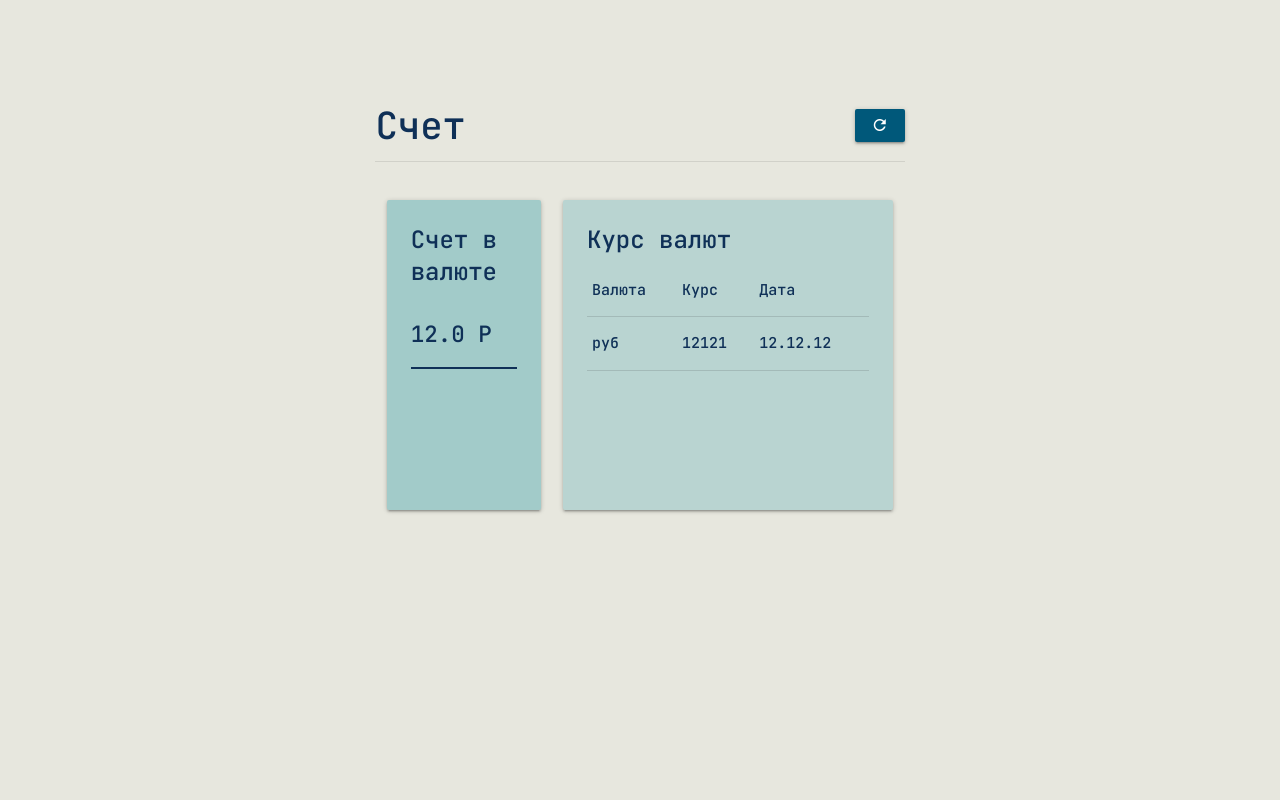
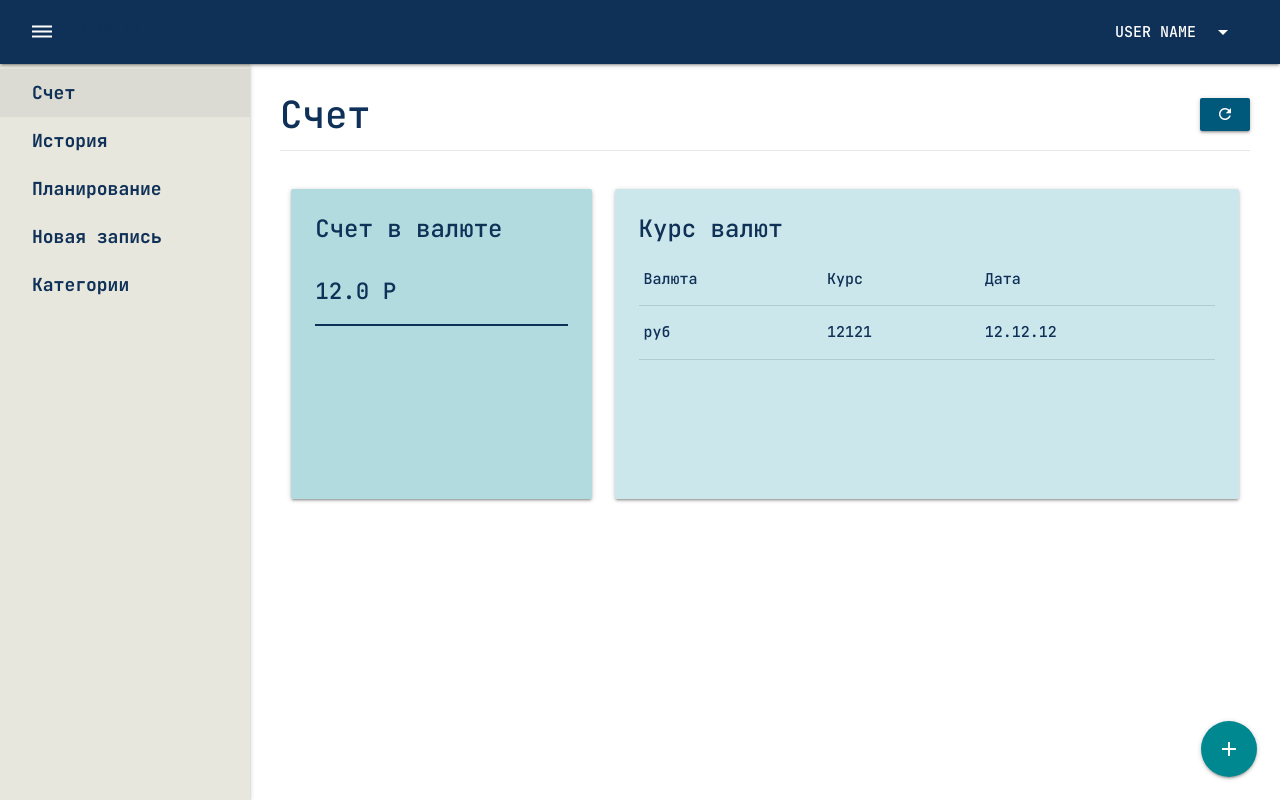
Before and after one commit to shilovets/save-money, a Vue app: page / in a window 1280 px wide. Built offline with nearby package versions, Linux system fonts and the light colour scheme.

Commit message:
splitting of the navbar and sidebar on small components

```diff
--- /dev/null
+++ b/src/components/app/Navbar.vue
@@ -0,0 +1,46 @@
+<template>
+  <nav class="navbar lighten-1">
+    <div class="nav-wrapper">
+      <div class="navbar-left">
+        <a href="#" @click.prevent="$emit('clickSidebar')">
+          <i class="material-icons">dehaze</i>
+        </a>
+        <span class="">12.12.12</span>
+      </div>
+
+      <ul class="right hide-on-small-and-down">
+        <li>
+          <router-link
+            to="profile"
+            class="dropdown-trigger"
+            data-target="dropdown"
+          >
+            USER NAME
+            <i class="material-icons right">arrow_drop_down</i>
+          </router-link>
+
+          <ul id="dropdown" class="dropdown-content">
+            <li>
+              <a href="#" class="">
+                <i class="material-icons">account_circle</i>Профиль
+              </a>
+            </li>
+            <li class="divider" tabindex="-1"></li>
+            <li>
+              <a href="#" class="">
+                <i class="material-icons">assignment_return</i>Выйти
+              </a>
+            </li>
+          </ul>
+        </li>
+      </ul>
+    </div>
+  </nav>
+</template>
+
+<style scoped>
+.navbar {
+  background: #0f3057;
+  color: white;
+}
+</style>
--- /dev/null
+++ b/src/components/app/Sidebar.vue
@@ -0,0 +1,40 @@
+<template>
+  <ul class="sidenav app-sidenav" :class="{ open: value }">
+    <router-link
+      v-for="link in links"
+      :key="link.url"
+      :to="link.url"
+      tag="li"
+      active-class="active"
+      :exact="link.exact"
+    >
+      <a href="#" class="waves-effect waves-deep pointer">{{ link.title }}</a>
+    </router-link>
+  </ul>
+</template>
+
+<script>
+export default {
+  props: ["value"],
+  data: () => ({
+    links: [
+      { title: "Счет", url: "/", exact: true },
+      { title: "История", url: "/history" },
+      { title: "Планирование", url: "/planning" },
+      { title: "Новая запись", url: "/record" },
+      { title: "Категории", url: "/categories" }
+    ]
+  })
+};
+</script>
+
+<style scoped>
+.sidenav {
+  background: #e7e7de;
+}
+.sidenav a {
+  color: #0f3057;
+  font-size: 18px;
+  font-weight: 700;
+}
+</style>
--- a/src/layouts/MainLayout.vue
+++ b/src/layouts/MainLayout.vue
@@ -1,72 +1,9 @@
 <template>
   <div class="app-main-layout">
-    <nav class="navbar lighten-1">
-      <div class="nav-wrapper">
-        <div class="navbar-left">
-          <a href="#">
-            <i class="material-icons">dehaze</i>
-          </a>
-          <span class="">12.12.12</span>
-        </div>
+    <Navbar @clickSidebar="isOpen = !isOpen" />
+    <Sidebar v-model="isOpen" />
 
-        <ul class="right hide-on-small-and-down">
-          <li>
-            <router-link
-              to="profile"
-              class="dropdown-trigger"
-              data-target="dropdown"
-            >
-              USER NAME
-              <i class="material-icons right">arrow_drop_down</i>
-            </router-link>
-
-            <ul id="dropdown" class="dropdown-content">
-              <li>
-                <a href="#" class="">
-                  <i class="material-icons">account_circle</i>Профиль
-                </a>
-              </li>
-              <li class="divider" tabindex="-1"></li>
-              <li>
-                <a href="#" class="">
-                  <i class="material-icons">assignment_return</i>Выйти
-                </a>
-              </li>
-            </ul>
-          </li>
-        </ul>
-      </div>
-    </nav>
-
-    <ul class="sidenav app-sidenav open">
-      <li>
-        <router-link to="/home" class="waves-effect waves-deep pointer"
-          >Счет</router-link
-        >
-      </li>
-      <li>
-        <router-link to="/history" class="waves-effect waves-deep pointer"
-          >История</router-link
-        >
-      </li>
-      <li>
-        <router-link to="/planning" class="waves-effect waves-deep pointer"
-          >Планирование</router-link
-        >
-      </li>
-      <li>
-        <router-link to="/record" class="waves-effect waves-deep pointer"
-          >Новая запись</router-link
-        >
-      </li>
-      <li>
-        <router-link to="/categories" class="waves-effect waves-deep pointer"
-          >Категории</router-link
-        >
-      </li>
-    </ul>
-
-    <main class="app-content">
+    <main class="app-content" :class="{ full: !isOpen }">
       <div class="app-page">
         <router-view />
       </div>
@@ -80,19 +17,23 @@
   </div>
 </template>
 
+<script>
+import Navbar from "@/components/app/Navbar";
+import Sidebar from "@/components/app/Sidebar";
+
+export default {
+  name: "main-layout",
+  data: () => ({
+    isOpen: true
+  }),
+  components: {
+    Navbar,
+    Sidebar
+  }
+};
+</script>
+
 <style scoped>
-.navbar {
-  background: #0f3057;
-  color: white;
-}
-.sidenav {
-  background: #e7e7de;
-}
-.sidenav a {
-  color: #0f3057;
-  font-size: 18px;
-  font-weight: 700;
-}
 .btn-add {
   background: #008891;
 }
--- a/src/router/index.js
+++ b/src/router/index.js
@@ -1,14 +1,14 @@
 import Vue from "vue";
 import VueRouter from "vue-router";
-import Home from "../views/Home.vue";
 
 Vue.use(VueRouter);
 
 const routes = [
   {
     path: "/",
-    name: "Home",
-    component: Home
+    name: "home",
+    meta: { layout: "main" },
+    component: () => import("../views/Home.vue")
   },
   {
     path: "/login",
@@ -47,12 +47,6 @@
     component: () => import("../views/Categories.vue")
   },
   {
-    path: "/home",
-    name: "home",
-    meta: { layout: "main" },
-    component: () => import("../views/Home.vue")
-  },
-  {
     path: "/profile",
     name: "profile",
     meta: { layout: "main" },
```
